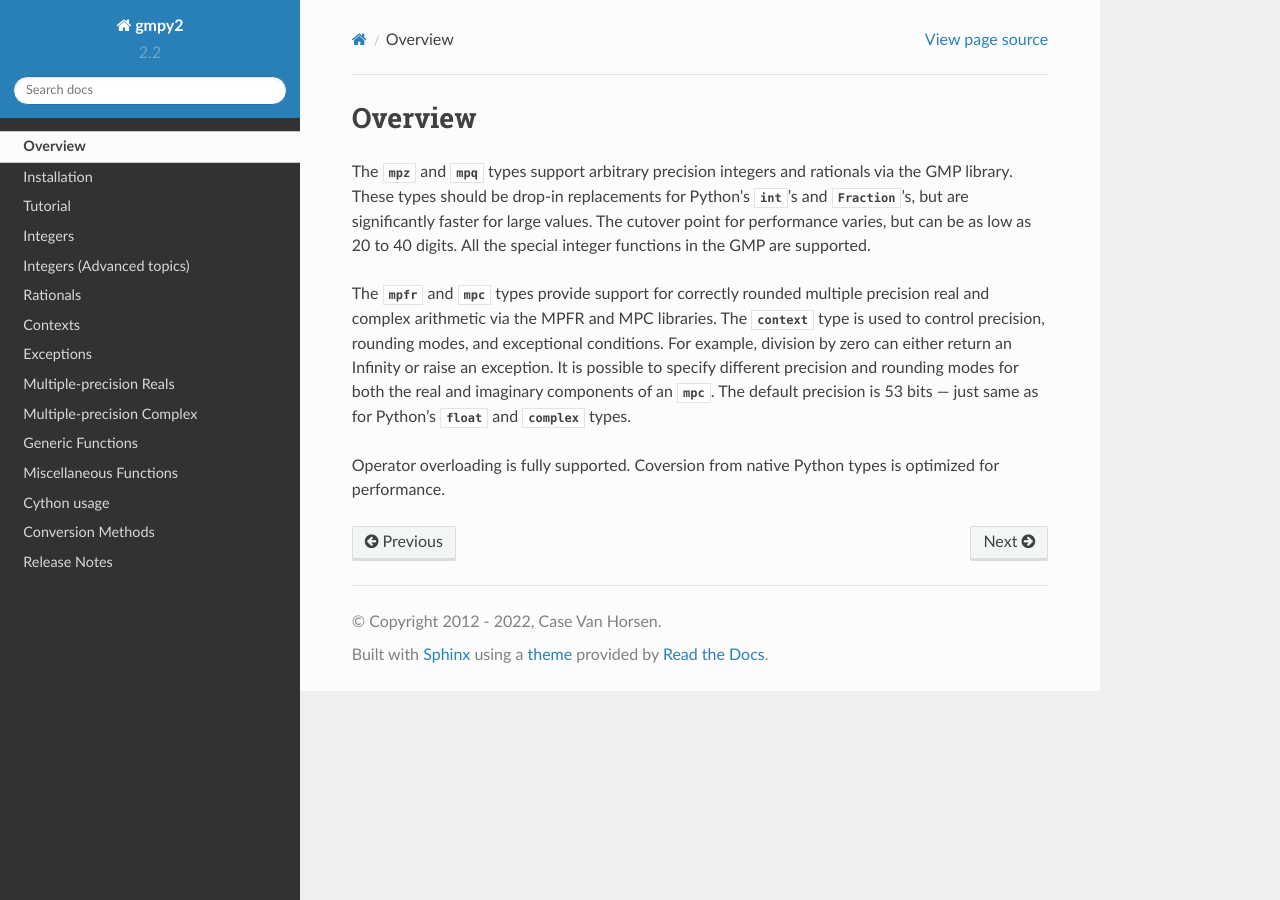
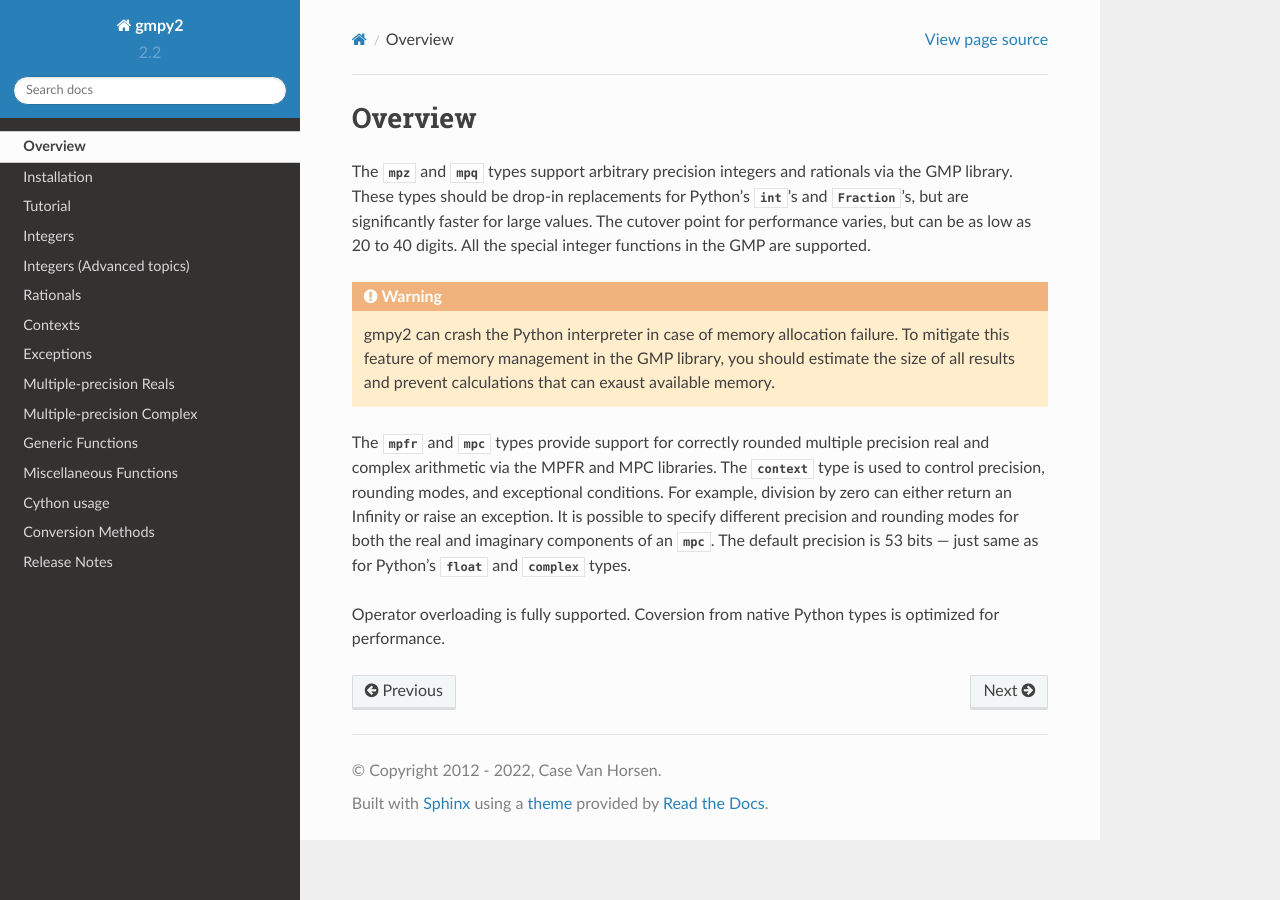
Before and after one commit to aleaxit/gmpy, a Sphinx documentation site: the page built from docs/overview.rst, in a window 1280 px wide. Built offline with Sphinx 7.4.7 and the Read the Docs theme 2.0.0, drawn with Linux system fonts in a browser that asks for light colours; formulas are drawn with MathJax 3; the version number is read from the project's files by our own code.

Commit message:
Add warning about possible crash of the interpreter (memory management)
Closes #280

```diff
--- a/docs/overview.rst
+++ b/docs/overview.rst
@@ -9,6 +9,13 @@ via the GMP library.  These types should be drop-in replacements for Python's
 values.   The cutover point for performance varies, but can be as low as 20 to
 40 digits.  All the special integer functions in the GMP are supported.
 
+.. warning::
+
+    gmpy2 can crash the Python interpreter in case of memory allocation
+    failure.  To mitigate this feature of memory management in the GMP library,
+    you should estimate the size of all results and prevent calculations that
+    can exaust available memory.
+
 The `mpfr` and `mpc` types provide support for correctly rounded multiple
 precision real and complex arithmetic via the MPFR and MPC libraries.  The
 `context` type is used to control precision, rounding modes, and exceptional
```
